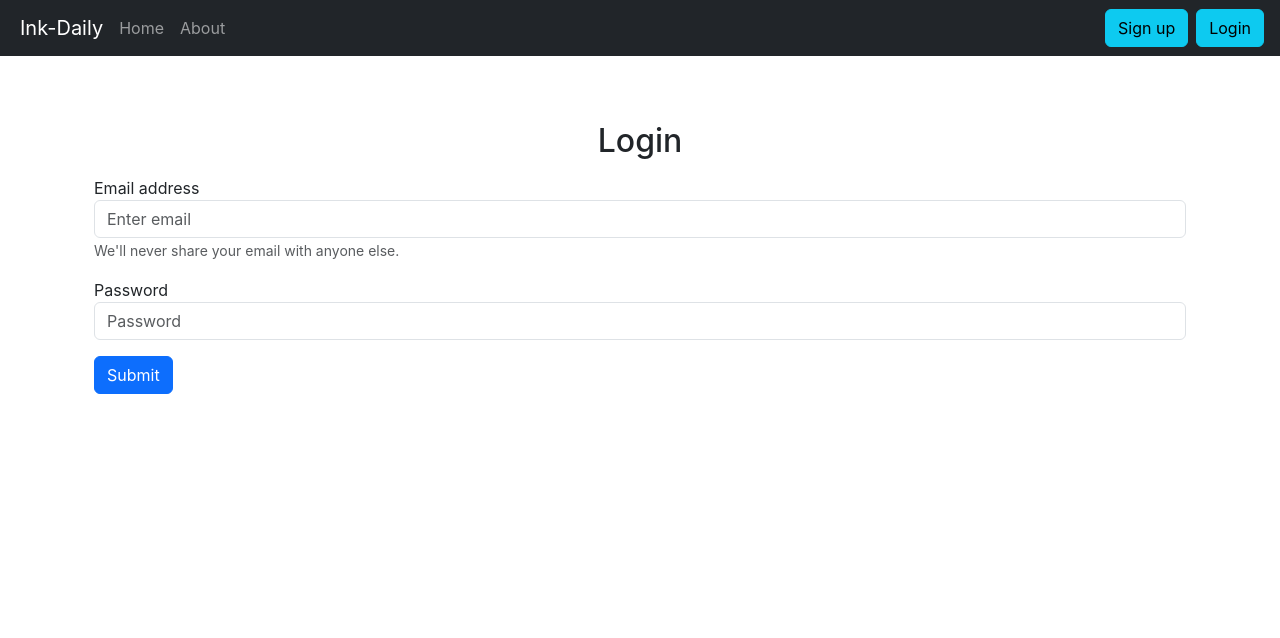
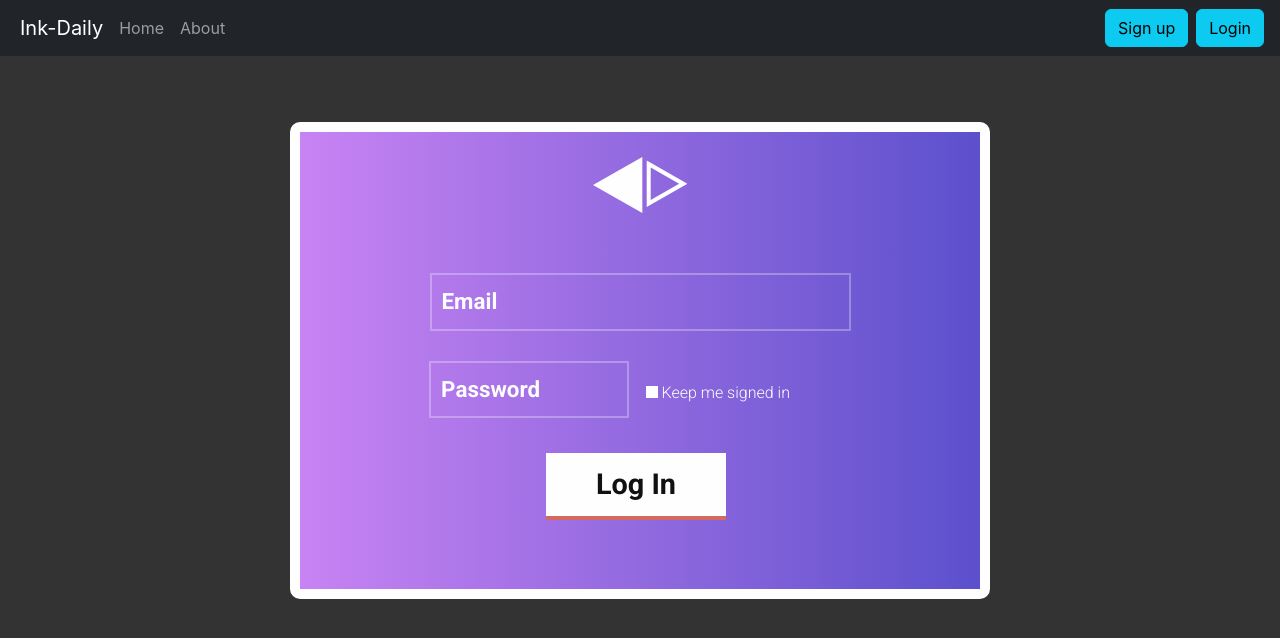
Before and after one commit to AyushMahobia/Ink-Daily, a React (Create React App) app: page /login in a window 1280 px wide. Shown: the top 638 px of the page. Built offline with nearby package versions, Linux system fonts and the light colour scheme.

Commit message:
design login and sign modal

```diff
--- /dev/null
+++ b/src/Styles/Login.css
@@ -0,0 +1,21 @@
+
+@media only screen and (min-width: 768px){
+    #sign-up-button{
+        text-align: center;
+        margin: 3rem;
+        position: relative;
+        left: -5.3rem;
+    }
+    #password-login{
+        float: left;
+        position: relative;
+        left: 3rem;
+    }
+}
+#login-modal{
+    background-image: -moz-linear-gradient( -90deg, rgb(171, 236, 102) 0%, rgb(243, 161, 131) 100%);
+		background-image: -webkit-linear-gradient( -90deg, rgb(236, 111, 102) 0%, rgb(243, 161, 131) 100%);
+		background-image: -ms-linear-gradient( -90deg, rgb(236, 111, 102) 0%, rgb(243, 161, 131) 100%);
+		background-image: linear-gradient( -90deg, rgb(92, 80, 204) 0%, rgb(200, 131, 243) 100%);
+		width: 90%;
+}
--- /dev/null
+++ b/src/Styles/Signup.css
@@ -0,0 +1,172 @@
+@import url(https://fonts.googleapis.com/css?family=Roboto:700,300);
+.body {
+	background-color: #333 ;
+}
+
+.sign-up-modal p,
+.sign-up-modal .form-checkbox label {
+		font-size: 1em;
+		font-weight: 300;
+}
+
+.sign-up-modal .form-checkbox label {
+		cursor: pointer;
+}
+
+.logo {
+		fill: #FEFEFE;
+}
+
+.logo-container {
+		width: 100%;
+		/* margin-top: 50px; */
+		position: relative;
+		text-align: center;
+}
+
+.sign-up-modal {
+		font-family: "Roboto", arial, sans-serif;
+		color: #fefefe;
+		border-style: solid;
+		border-width: 10px;
+		border-color: rgb(254, 254, 254);
+		/* border-color: #333; */
+		border-radius: 10px 10px 10px 10px;
+		background-image: -moz-linear-gradient( -90deg, rgb(236, 111, 102) 0%, rgb(243, 161, 131) 100%);
+		background-image: -webkit-linear-gradient( -90deg, rgb(236, 111, 102) 0%, rgb(243, 161, 131) 100%);
+		background-image: -ms-linear-gradient( -90deg, rgb(236, 111, 102) 0%, rgb(243, 161, 131) 100%);
+		background-image: linear-gradient( -90deg, rgb(236, 111, 102) 0%, rgb(243, 161, 131) 100%);
+		width: 90%;
+		min-width: 400px;
+		max-width: 700px;
+		margin: 0 auto;
+		padding: 25px;
+}
+
+.sign-up-modal form {
+		margin: 0 auto;
+		text-align: center;
+}
+
+.sign-up-modal input::-webkit-input-placeholder {
+		color: #fefefe;
+		opacity: 1;
+}
+
+.sign-up-modal input:focus::-webkit-input-placeholder {
+		color: #111;
+		opacity: .5;
+		transition: all 0.3s ease;
+}
+
+.sign-up-modal .input-container {
+		margin: 10px;
+}
+
+.sign-up-modal input[type="email"],
+.sign-up-modal input[type="text"],
+.sign-up-modal input[type="password"],
+.sign-up-modal input[type="checkbox"]:focus,
+.sign-up-modal input[type="submit"]:focus {
+		outline: 0;
+}
+
+.sign-up-modal input[type="email"],
+.sign-up-modal input[type="text"],
+.sign-up-modal input[type="password"] {
+		font-weight: 700;
+		font-size: 1.4em;
+		padding: 10px;
+		border-width: 2px;
+		border-color: rgba(247, 247, 247, .3);
+		border-style: solid;
+        background: transparent;
+}
+
+.sign-up-modal input[type="email"]:focus,
+.sign-up-modal input[type="text"]:focus,
+.sign-up-modal input[type="password"]:focus {
+		background: white;
+		transition: all 0.3s ease;
+		color: #222;
+}
+.sign-up-modal input[type="text"],
+.sign-up-modal input[type="password"]{
+ float: none;
+}
+.sign-up-modal input[type="checkbox"] {
+		-webkit-appearance: none;
+		background-color: #fefefe;
+		display: inline-block;
+		position: relative;
+		padding: 6px;
+		margin-left: -6px;
+		margin-top: 25px;
+		cursor: pointer;
+}
+
+.sign-up-modal input[type="checkbox"]:checked:after {
+		content: '\2714';
+		font-size: 13px;
+		position: absolute;
+		top: -3px;
+		left: 0.07rem;
+		color: #111;
+}
+
+.sign-up-modal .a {
+		color: #fefefe;
+		text-decoration: underline;
+}
+
+.sign-up-modal .a:hover {
+		color: #d26960;
+}
+
+.sign-up-modal input[type="submit"] {
+		font-weight: 700;
+		font-size: 1.8em;
+		color: #111;
+		background: #fefefe;
+		box-shadow: 0px 4px 0px 0px #d26a60;
+		border-style: none;
+		padding: 10px 50px;
+		margin: 25px 0 15px 0;
+		position: relative;
+		display: inline-block;
+		transition: all .1s linear;
+}
+
+.sign-up-modal input[type="submit"]:active {
+		box-shadow: 0 2px 0 #d26a60;
+		transform: translateY(3px);
+		-webkit-transform: translateY(3px);
+		-ms-transform: translateY(3px);
+}
+
+@media only screen and (min-width: 768px) {
+		.sign-up-modal .form-checkbox {
+				text-align: center;
+		}
+		.sign-up-modal .password-input {
+				width: 47.5%;
+				margin-left: -11.5%;
+		}
+		.sign-up-modal .username-input {
+				width: 47.5%;
+		}
+		.sign-up-modal .email-input {
+				margin-bottom: 20px;
+				margin-top: 50px;
+		}
+		.sign-up-modal form {
+				width: 70%;
+		}
+
+.sign-up-modal input[type="text"]{
+    float: left;
+}
+.sign-up-modal input[type="password"]{
+    float: right;
+}
+}
--- a/src/components/Login.js
+++ b/src/components/Login.js
@@ -1,6 +1,6 @@
 import React, { useState } from 'react'
 import { useNavigate } from "react-router-dom";
-
+import "../Styles/Login.css"
 const Login = (props) => {
     const {showAlert} = props;
     const [credentials, setCredentials] = useState({email:"", password:""})
@@ -32,21 +32,52 @@ const Login = (props) => {
         setCredentials({ ...credentials, [e.target.name]: e.target.value })
       }
     return (
-        <div className='container'>
-            <h2 className='text-center'>Login</h2>
-            <form onSubmit={handleSubmit}>
-                <div className="form-group my-3">
-                    <label htmlFor="email">Email address</label>
-                    <input type="email" className="form-control" id="email" name="email" aria-describedby="emailHelp" placeholder="Enter email" onChange={onChange}/>
-                        <small id="emailHelp" className="form-text text-muted">We'll never share your email with anyone else.</small>
-                </div>
-                <div className="form-group my-3">
-                    <label htmlFor="password">Password</label>
-                    <input type="password" className="form-control" id="password" name="password" placeholder="Password" onChange={onChange}/>
-                </div>
-                <button type="submit" className="btn btn-primary">Submit</button>
-            </form>
+        // <div className='container'>
+        //     <h2 className='text-center'>Login</h2>
+        //     <form onSubmit={handleSubmit}>
+        //         <div className="form-group my-3">
+        //             <label htmlFor="email">Email address</label>
+        //             <input type="email" className="form-control" id="email" name="email" aria-describedby="emailHelp" placeholder="Enter email" onChange={onChange}/>
+        //                 <small id="emailHelp" className="form-text text-muted">We'll never share your email with anyone else.</small>
+        //         </div>
+        //         <div className="form-group my-3">
+        //             <label htmlFor="password">Password</label>
+        //             <input type="password" className="form-control" id="password" name="password" placeholder="Password" onChange={onChange}/>
+        //         </div>
+        //         <button type="submit" className="btn btn-primary">Submit</button>
+        //     </form>
+        // </div>
+        <div className="sign-up-modal" id='login-modal'>
+      {/* <div id="close-modal-button">
+		  </div> */}
+      <div className="logo-container">
+        <svg className="logo" width="94.4px" height="56px">
+          <g>
+            <polygon points="49.3,56 49.3,0 0,28 	" />
+            <path d="M53.7,3.6v46.3l40.7-23.2L53.7,3.6z M57.7,10.6l28.4,16.2L57.7,42.9V10.6z" />
+          </g>
+        </svg>
+      </div>
+
+      <form className="details" onSubmit={handleSubmit}>
+        <div className="input-container">
+          <input className="col-sm-12 email-input with-placeholder" id="email" type="email" placeholder="Email" name="email" onChange={onChange} required />
         </div>
+
+        <div className="input-container">
+          <input className="col-sm-5 col-sm-push-2 password-input with-placeholder" id="password-login" type="password" placeholder="Password" name="password" onChange={onChange} minLength={5} required />
+        </div>
+
+        <div className="col-sm-12 form-checkbox">
+          <label>
+            <input type="checkbox" value="true" /> Keep me signed in</label>
+        </div>
+
+        <input id="sign-up-button" type="submit" value="Log In"  className='sign-up-button'/>
+
+
+      </form>
+    </div>
     )
 }
 
--- a/src/components/Signup.js
+++ b/src/components/Signup.js
@@ -1,6 +1,8 @@
 import React, { useState } from 'react'
 import { useNavigate } from "react-router-dom";
-
+import { Link } from 'react-router-dom';
+// import "../Styles/Signup.css"
+import "../Styles/Signup.css"
 const Signup = (props) => {
   const { showAlert } = props;
   const [credentials, setCredentials] = useState({ name: "", email: "", password: "" })
@@ -31,23 +33,57 @@ const Signup = (props) => {
     setCredentials({ ...credentials, [e.target.name]: e.target.value })
   }
   return (
-    <div className='container'>
-      <h2 className='text-center'>Singup for Ink-Daily</h2>
-      <form onSubmit={handleSubmit}>
-        <div className="form-group my-3">
-          <label htmlFor="name">Name</label>
-          <input type="text" className="form-control" id="name" name="name" placeholder="Enter a name" onChange={onChange} required />
+    // <div className='container'>
+    //   <h2 className='text-center'>Singup for Ink-Daily</h2>
+    //   <form onSubmit={handleSubmit}>
+    //     <div className="form-group my-3">
+    //       <label htmlFor="name">Name</label>
+    //       <input type="text" className="form-control" id="name" name="name" placeholder="Enter a name" onChange={onChange} required />
+    //     </div>
+    //     <div className="form-group my-3">
+    //       <label htmlFor="email">Email address</label>
+    //       <input type="email" className="form-control" id="email" name="email" aria-describedby="emailHelp" placeholder="Enter email" onChange={onChange} required />
+    //       <small id="emailHelp" className="form-text text-muted">We'll never share your email with anyone else.</small>
+    //     </div>
+    //     <div className="form-group my-3">
+    //       <label htmlFor="password">Password</label>
+    //       <input type="password" className="form-control" id="password" name="password" placeholder="Password" onChange={onChange} minLength={5} required />
+    //     </div>
+    //     <button type="submit" className="btn btn-primary">Submit</button>
+    //   </form>
+    // </div>
+    <div className="sign-up-modal">
+      {/* <div id="close-modal-button">
+		  </div> */}
+      <div className="logo-container">
+        <svg className="logo" width="94.4px" height="56px">
+          <g>
+            <polygon points="49.3,56 49.3,0 0,28 	" />
+            <path d="M53.7,3.6v46.3l40.7-23.2L53.7,3.6z M57.7,10.6l28.4,16.2L57.7,42.9V10.6z" />
+          </g>
+        </svg>
+      </div>
+
+      <form className="details" onSubmit={handleSubmit}>
+        <div className="input-container">
+          <input className="col-sm-12 email-input with-placeholder" id="email" type="email" placeholder="Email" name="email" onChange={onChange} required />
         </div>
-        <div className="form-group my-3">
-          <label htmlFor="email">Email address</label>
-          <input type="email" className="form-control" id="email" name="email" aria-describedby="emailHelp" placeholder="Enter email" onChange={onChange} required />
-          <small id="emailHelp" className="form-text text-muted">We'll never share your email with anyone else.</small>
+        <div className="input-container">
+          <input className="col-sm-5 username-input with-placeholder" id="username" type="text" placeholder="Username" maxLength="8" name="name" onChange={onChange} required />
         </div>
-        <div className="form-group my-3">
-          <label htmlFor="password">Password</label>
-          <input type="password" className="form-control" id="password" name="password" placeholder="Password" onChange={onChange} minLength={5} required />
+        <div className="input-container">
+          <input className="col-sm-5 col-sm-push-2 password-input with-placeholder float-right" id="password" type="password" placeholder="Password" name="password" onChange={onChange} minLength={5} required />
         </div>
-        <button type="submit" className="btn btn-primary">Submit</button>
+
+        <div className="col-sm-12 form-checkbox">
+          <label>
+            <input type="checkbox" value="true" /> Keep me signed in</label>
+        </div>
+
+        <input  type="submit" value="Sign Up" />
+
+        <p>Already have an account? <Link to="/login" className='a'>Sign in</Link></p>
+
       </form>
     </div>
   )
--- a/src/index.css
+++ b/src/index.css
@@ -5,6 +5,7 @@ body {
     sans-serif;
   -webkit-font-smoothing: antialiased;
   -moz-osx-font-smoothing: grayscale;
+  background-color: #333;
 }
 
 code {
```
